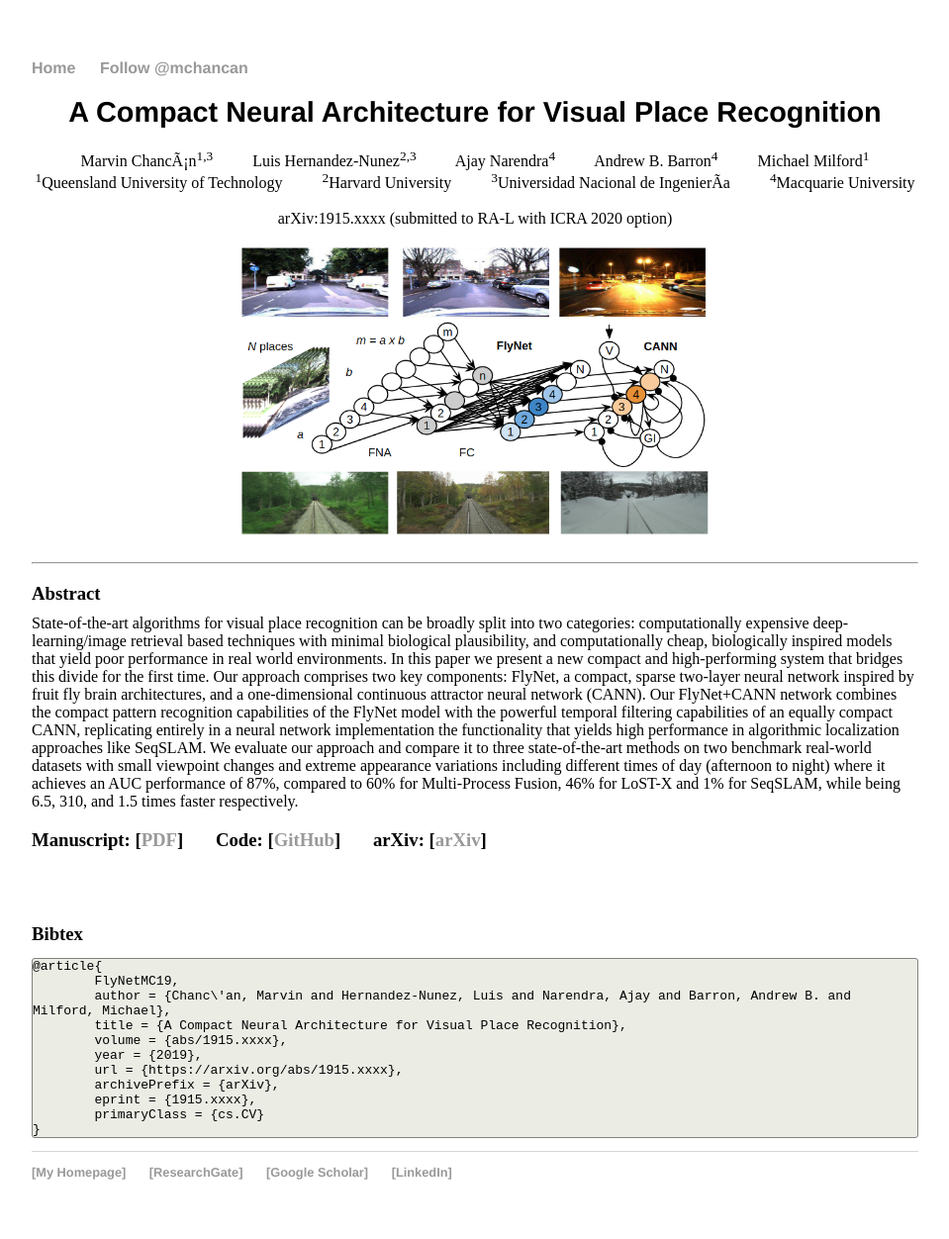
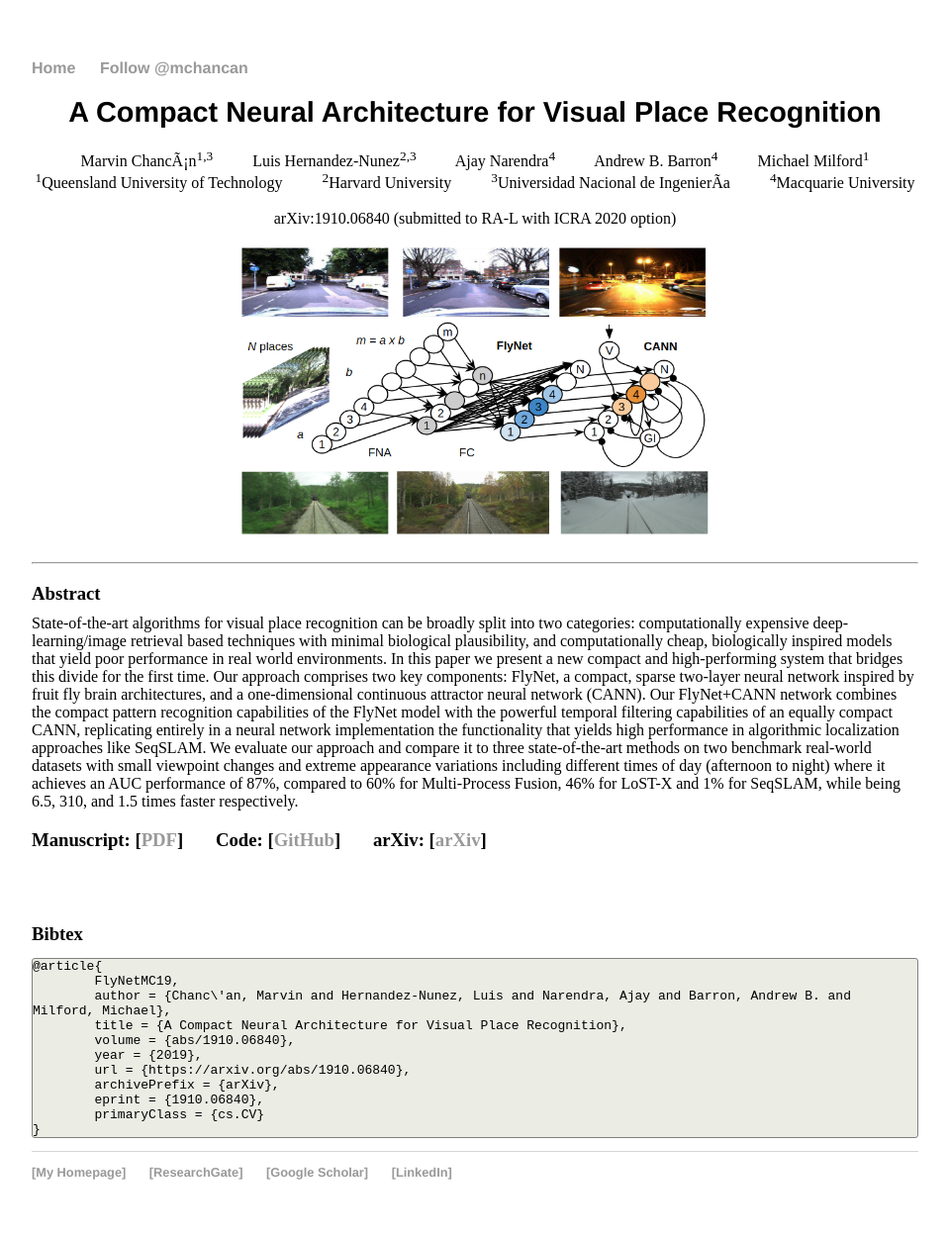
Before and after one commit to mchancan/mchancan.github.io, a Jekyll site: the page built from projects/FlyNet/index.html, in a window 1280 px wide. Shown: the whole page at 99% size, without its empty margins (160-1119 px from the left). Built offline with Jekyll 4.4.1, drawn with Linux system fonts in a browser that asks for light colours; comment, search, counter and statistics services are not loaded.

Commit message:
Update index.html

```diff
--- a/projects/FlyNet/index.html
+++ b/projects/FlyNet/index.html
@@ -10,7 +10,7 @@ title: "A Compact Neural Architecture for Visual Place Recognition"
 		<nobr>Marvin Chancán<sup>1,3</sup></nobr> &emsp;&emsp; <nobr>Luis Hernandez-Nunez<sup>2,3</sup></nobr> &emsp;&emsp; <nobr>Ajay Narendra<sup>4</sup></nobr> &emsp;&emsp; <nobr>Andrew B. Barron<sup>4</sup></nobr> &emsp;&emsp; <nobr>Michael Milford<sup>1</sup></nobr><br>
 		<nobr><sup>1</sup>Queensland University of Technology</nobr> &emsp;&emsp; <nobr><sup>2</sup>Harvard University</nobr> &emsp;&emsp; <nobr><sup>3</sup>Universidad Nacional de Ingeniería</nobr> &emsp;&emsp; <nobr><sup>4</sup>Macquarie University</nobr><br>
 		<br>
-		arXiv:1915.xxxx (submitted to RA-L with ICRA 2020 option)<br>
+		arXiv:1910.06840 (submitted to RA-L with ICRA 2020 option)<br>
 		<br>
 		<img style="vertical-align:middle" src="fn.png"  width="53%" height="inherit"/>
 	</center>
@@ -47,7 +47,7 @@ title: "A Compact Neural Architecture for Visual Place Recognition"
 </td>
 
 <td>
-	<h3> Manuscript: [<a href="2019_FlyNet.pdf">PDF</a>] &nbsp; &nbsp; &nbsp; Code: [<a href="https://github.com/mchancan/flynet">GitHub</a>] &nbsp; &nbsp; &nbsp; arXiv: [<a href="https://arxiv.org/abs/1910.xxxx">arXiv</a>] </h3>
+	<h3> Manuscript: [<a href="2019_FlyNet.pdf">PDF</a>] &nbsp; &nbsp; &nbsp; Code: [<a href="https://github.com/mchancan/flynet">GitHub</a>] &nbsp; &nbsp; &nbsp; arXiv: [<a href="https://arxiv.org/abs/1910.06840">arXiv</a>] </h3>
 </td>
 
 <br>
@@ -59,11 +59,11 @@ title: "A Compact Neural Architecture for Visual Place Recognition"
 	FlyNetMC19,
 	author = {Chanc\'an, Marvin and Hernandez-Nunez, Luis and Narendra, Ajay and Barron, Andrew B. and Milford, Michael},
 	title = {A Compact Neural Architecture for Visual Place Recognition},
-	volume = {abs/1915.xxxx},
+	volume = {abs/1910.06840},
 	year = {2019},
-	url = {https://arxiv.org/abs/1915.xxxx},
+	url = {https://arxiv.org/abs/1910.06840},
 	archivePrefix = {arXiv},
-	eprint = {1915.xxxx},
+	eprint = {1910.06840},
     	primaryClass = {cs.CV}
 }
 </pre>
```
